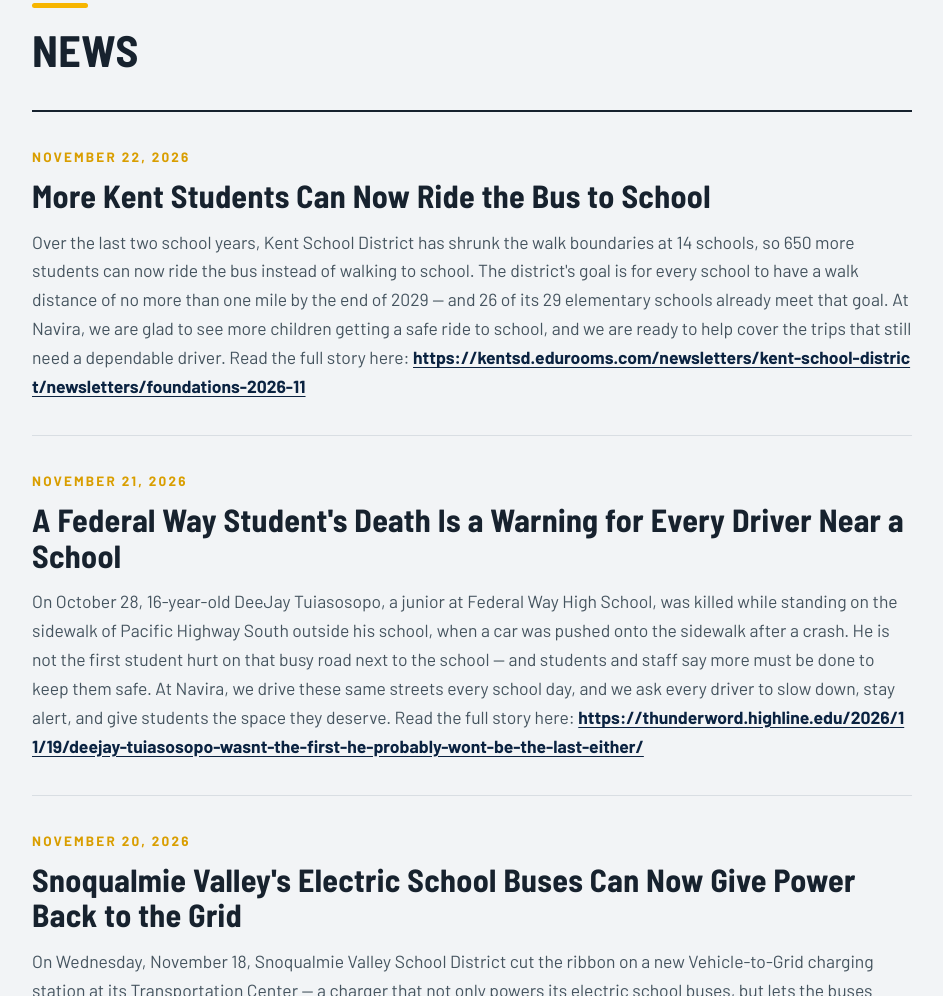
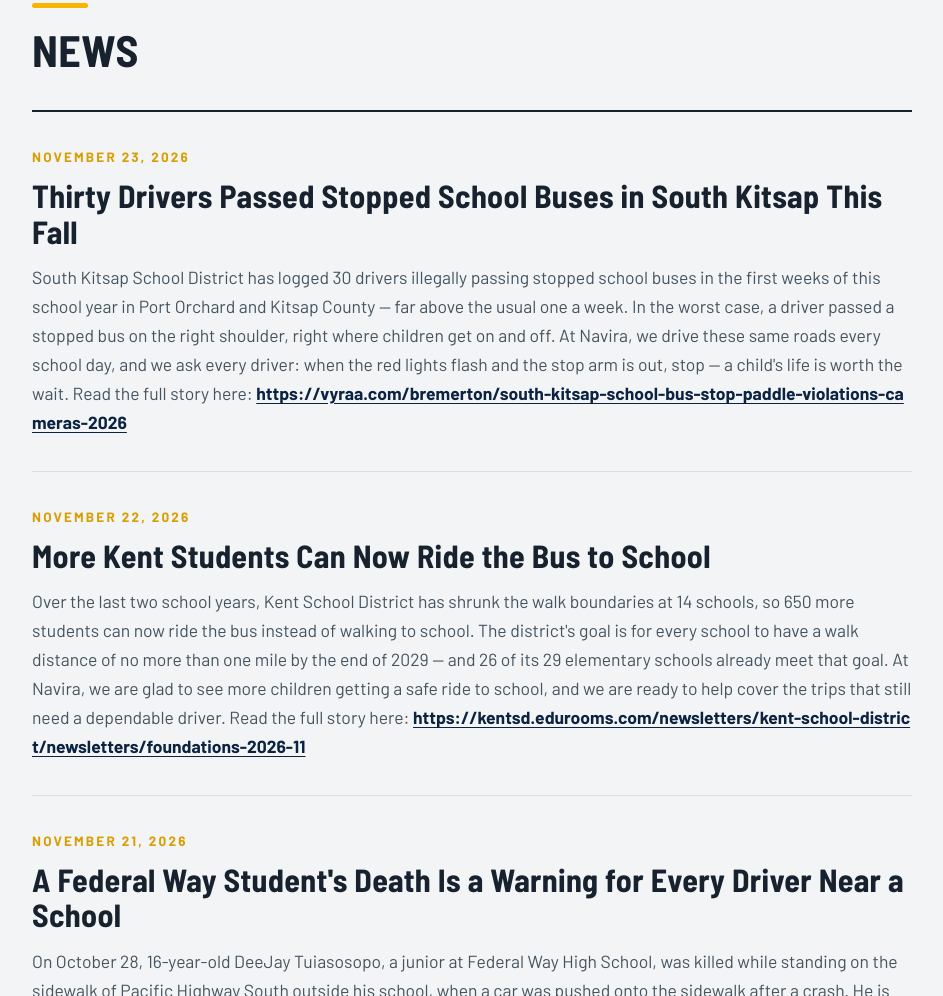
Before and after one commit to hussameldin2000/navira-website, a plain HTML site: page index.html in a window 1280 px wide. Shown: the part 4906-5902 px from the top of the page, without its empty margins (58-1001 px from the left). Drawn offline with Linux system fonts and the light colour scheme; a script that the page names is missing.

Commit message:
Add Nov 23 news post: Thirty Drivers Passed Stopped School Buses in South Kitsap This Fall

```diff
--- a/index.html
+++ b/index.html
@@ -667,6 +667,11 @@
       </div>
       <div class="news-list">
         <article class="news-post">
+          <span class="news-date">November 23, 2026</span>
+          <h3>Thirty Drivers Passed Stopped School Buses in South Kitsap This Fall</h3>
+          <p>South Kitsap School District has logged 30 drivers illegally passing stopped school buses in the first weeks of this school year in Port Orchard and Kitsap County — far above the usual one a week. In the worst case, a driver passed a stopped bus on the right shoulder, right where children get on and off. At Navira, we drive these same roads every school day, and we ask every driver: when the red lights flash and the stop arm is out, stop — a child's life is worth the wait. Read the full story here: <a href="https://vyraa.com/bremerton/south-kitsap-school-bus-stop-paddle-violations-cameras-2026" target="_blank" rel="noopener">https://vyraa.com/bremerton/south-kitsap-school-bus-stop-paddle-violations-cameras-2026</a></p>
+        </article>
+        <article class="news-post">
           <span class="news-date">November 22, 2026</span>
           <h3>More Kent Students Can Now Ride the Bus to School</h3>
           <p>Over the last two school years, Kent School District has shrunk the walk boundaries at 14 schools, so 650 more students can now ride the bus instead of walking to school. The district's goal is for every school to have a walk distance of no more than one mile by the end of 2029 — and 26 of its 29 elementary schools already meet that goal. At Navira, we are glad to see more children getting a safe ride to school, and we are ready to help cover the trips that still need a dependable driver. Read the full story here: <a href="https://kentsd.edurooms.com/newsletters/kent-school-district/newsletters/foundations-2026-11" target="_blank" rel="noopener">https://kentsd.edurooms.com/newsletters/kent-school-district/newsletters/foundations-2026-11</a></p>
```
